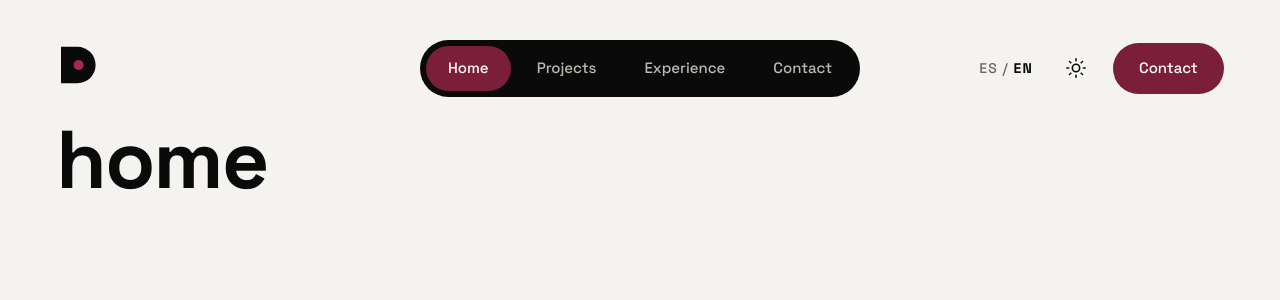
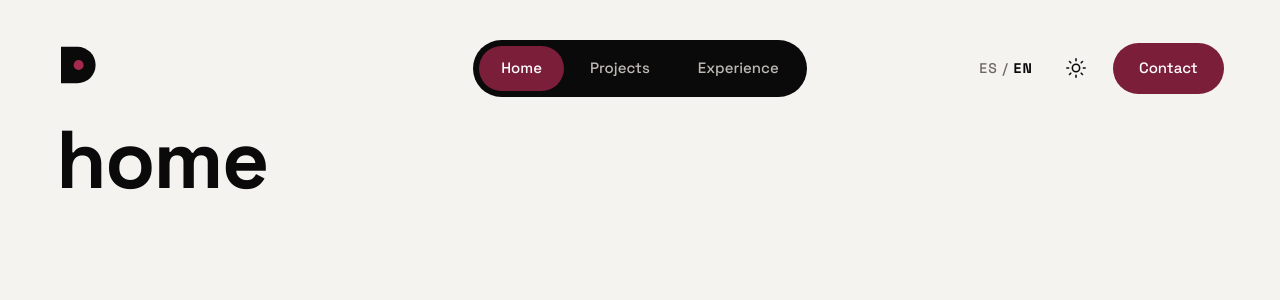
Before and after one commit to deboraabarca/portafolio, a React (Vite) app: page / in a window 1280 px wide. Shown: the top 300 px of the page. Built offline with nearby package versions, Linux system fonts and the light colour scheme.

Commit message:
fix: :bug: keep Contact out of the nav pill

```diff
--- a/src/data/views.js
+++ b/src/data/views.js
@@ -2,5 +2,5 @@ export const views = [
   { id: "home", path: "/", inNav: true },
   { id: "projects", path: "/proyectos", inNav: true },
   { id: "experience", path: "/experiencia", inNav: true },
-  { id: "contact", path: "/contacto", inNav: true },
+  { id: "contact", path: "/contacto", inNav: false },
 ];
```
